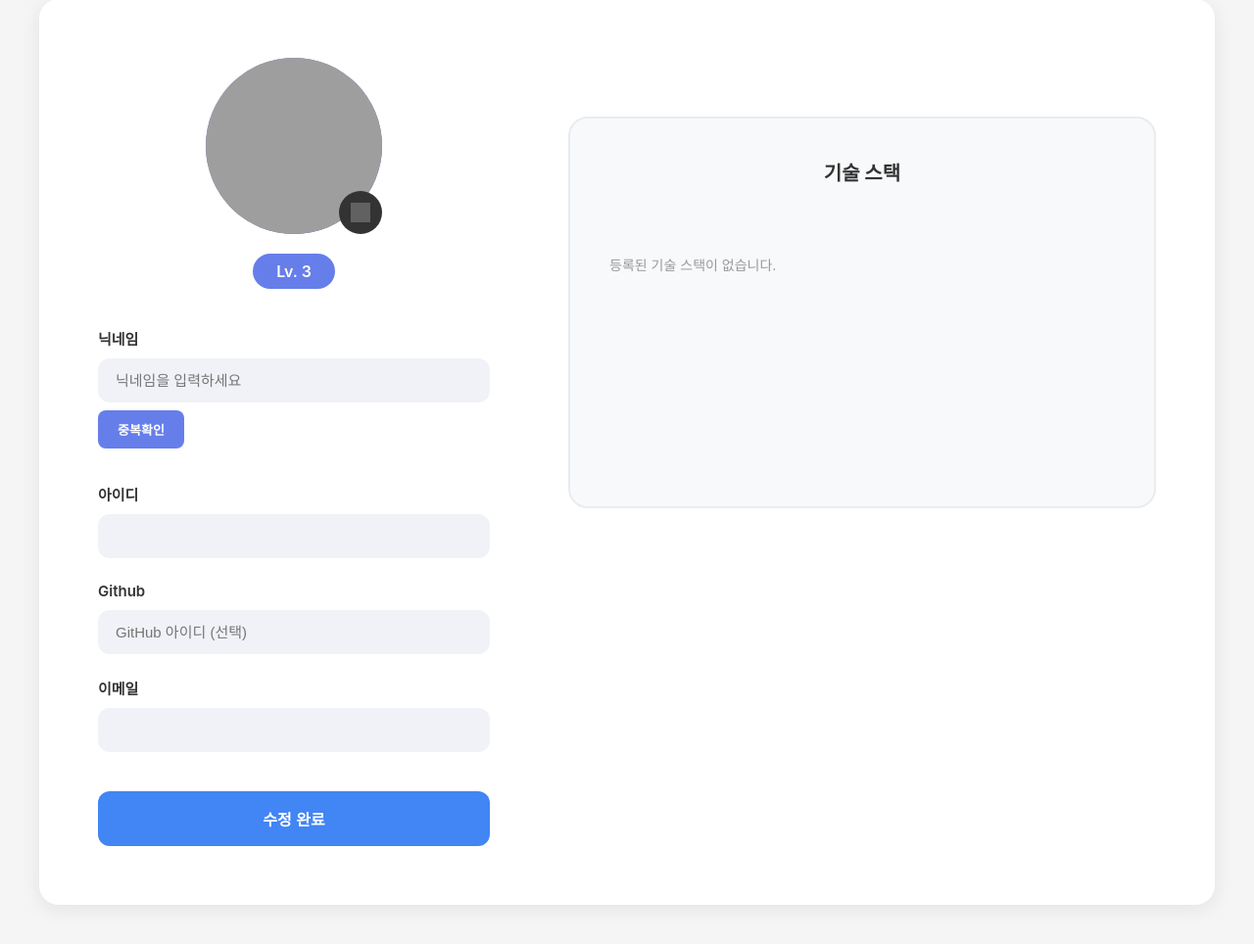
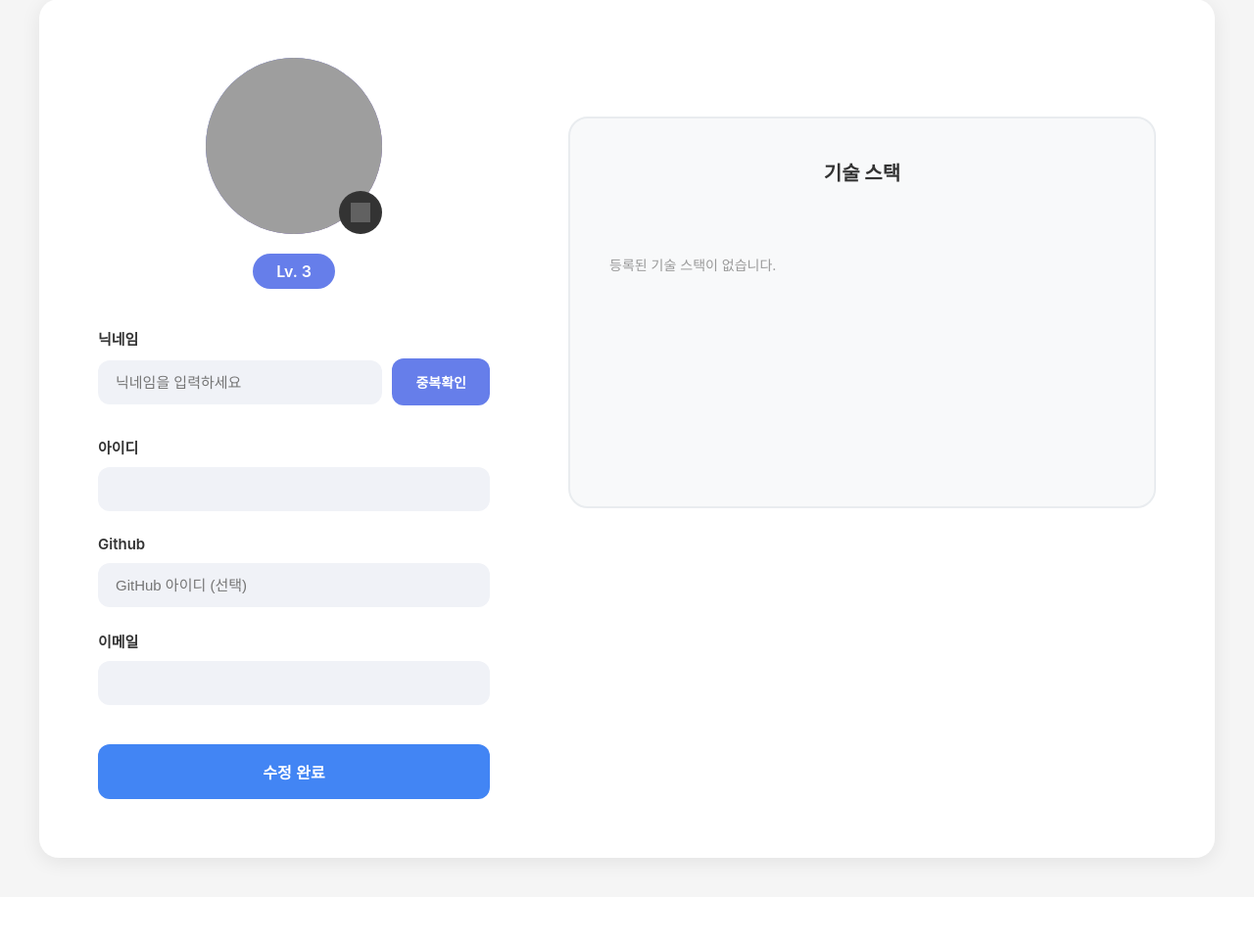
Before and after one commit to issuejong/KitUp, a Django app: template templates/account/profile_edit.html in a window 1280 px wide. Shown: the part 101-1065 px from the top of the page at 98% size. After the commit the page ends 991 px from the top, so only its background shows below. Run offline with Django 5.2, Linux system fonts and the light colour scheme; the template is opened without the code that fills it: values that come from a table or form of the project are taken from there, others are empty; parts of the project's set-up code (start-up, migrations or seed data) failed here and were passed over; some web fonts are replaced; grey boxes are pictures that could not be loaded.

Commit message:
fix: double check field layout

```diff
--- a/static/css/profile_edit.css
+++ b/static/css/profile_edit.css
@@ -138,8 +138,14 @@ body {
     gap: 8px;
 }
 
-.nickname-check-wrapper input {
-    width: 100%;
+.input-button-group {
+    display: flex;
+    gap: 10px;
+    align-items: center;
+}
+
+.input-button-group input {
+    flex: 1;
     padding: 14px 18px;
     border: none;
     background-color: #f0f2f7;
@@ -149,32 +155,33 @@ body {
     transition: all 0.3s ease;
 }
 
-.nickname-check-wrapper input:focus {
+.input-button-group input:focus {
     outline: none;
     background-color: #e8eaf0;
 }
 
-.nickname-check-wrapper input.valid {
+.input-button-group input.valid {
     background-color: #f0fdf4;
     border: 2px solid #22c55e;
 }
 
-.nickname-check-wrapper input.invalid {
+.input-button-group input.invalid {
     background-color: #fef2f2;
     border: 2px solid #ef4444;
 }
 
 .check-btn {
-    padding: 10px 20px;
+    padding: 14px 24px;
     background-color: #667eea;
     color: white;
     border: none;
-    border-radius: 8px;
-    font-size: 13px;
+    border-radius: 12px;
+    font-size: 14px;
     font-weight: 600;
     cursor: pointer;
     transition: background 0.3s ease;
-    align-self: flex-start;
+    white-space: nowrap;
+    flex-shrink: 0;
 }
 
 .check-btn:hover {
@@ -183,7 +190,6 @@ body {
 
 .check-status {
     font-size: 13px;
-    margin-top: 4px;
 }
 
 .check-status.success {
--- a/templates/account/profile_edit.html
+++ b/templates/account/profile_edit.html
@@ -29,8 +29,10 @@
                     <div class="info-row">
                         <label class="label">닉네임</label>
                         <div class="nickname-check-wrapper">
-                            {{ form.nickname }}
-                            <button type="button" class="check-btn" id="check-nickname-btn">중복확인</button>
+                            <div class="input-button-group">
+                                {{ form.nickname }}
+                                <button type="button" class="check-btn" id="check-nickname-btn">중복확인</button>
+                            </div>
                             <span class="check-status" id="check-status"></span>
                         </div>
                     </div>
```
